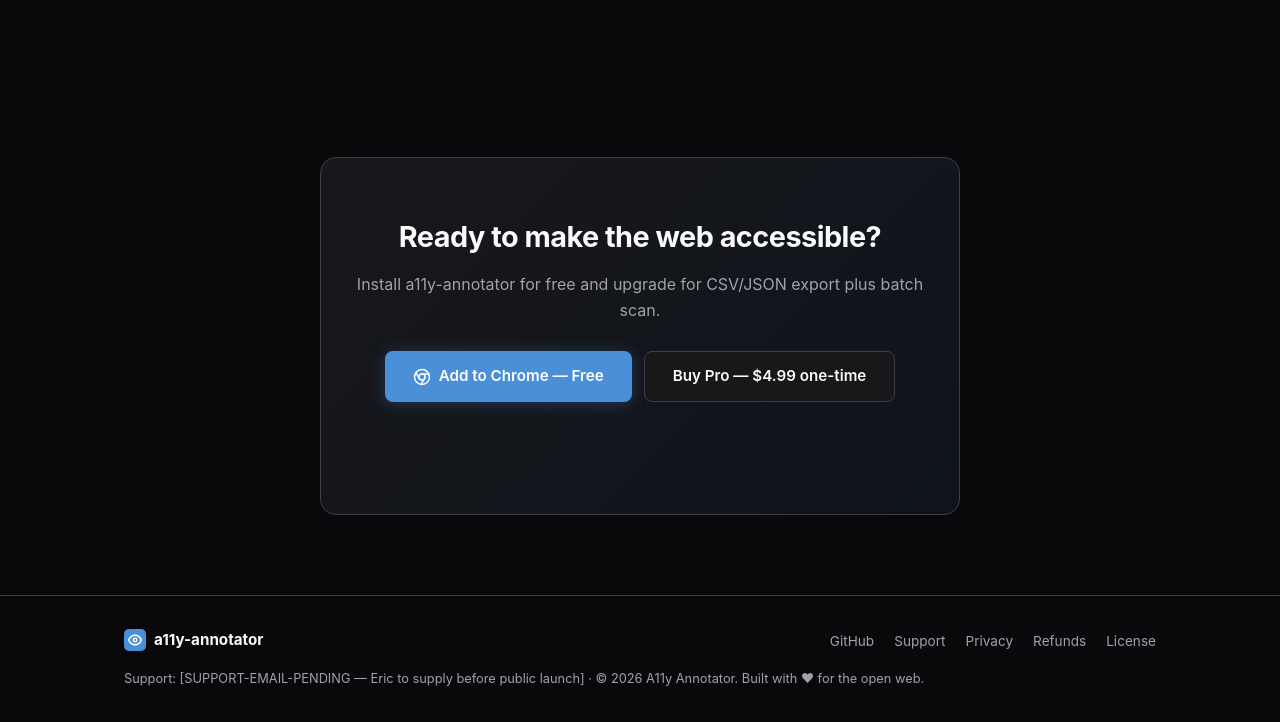
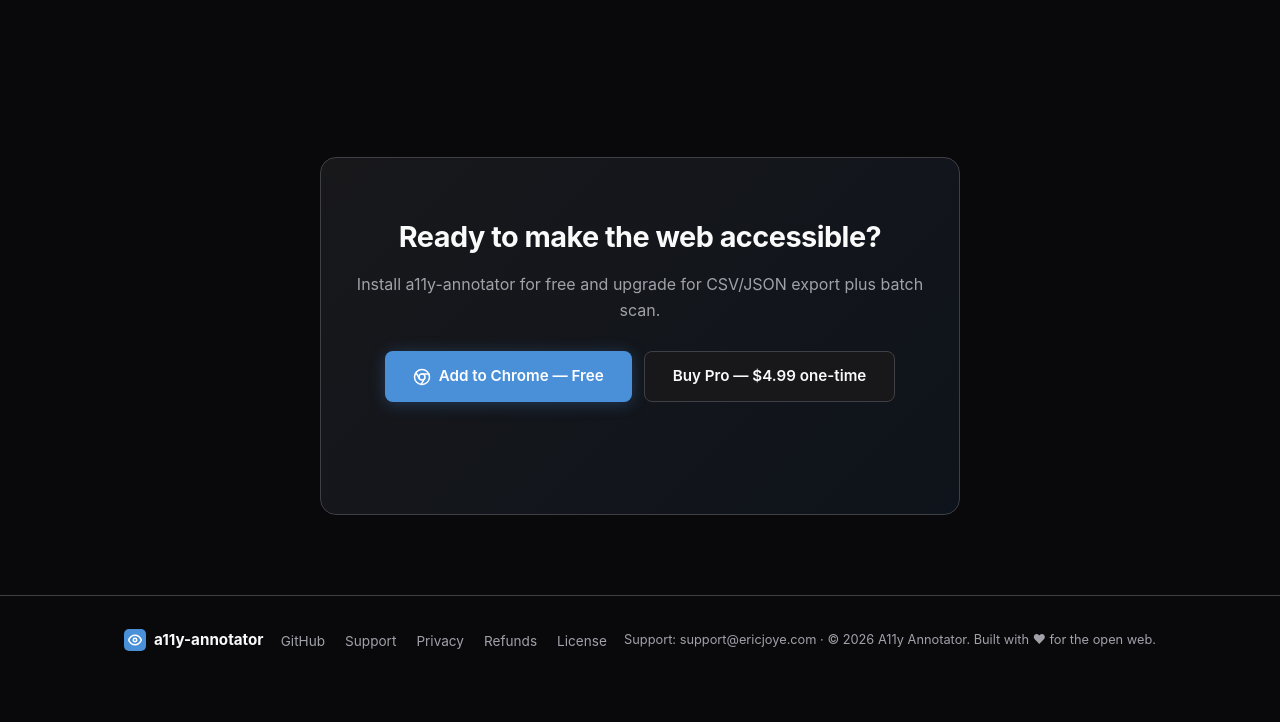
Before and after one commit to ericjoye/a11y-annotator, a plain HTML site: page index.html in a window 1280 px wide. Shown: the part 5202-5924 px from the top of the page. After the commit the page ends 5887 px from the top, so only its background shows below. Drawn offline with Linux system fonts and the light colour scheme.

Commit message:
Sync landing v3: portfolio support email (support@ericjoye.com) in footer

```diff
--- a/index.html
+++ b/index.html
@@ -1137,7 +1137,7 @@
       <li><a href="REFUNDS.md">Refunds</a></li>
       <li><a href="LICENSE">License</a></li>
     </ul>
-    <span class="footer-copy">Support: [SUPPORT-EMAIL-PENDING — Eric to supply before public launch] · © 2026 A11y Annotator. Built with ♥ for the open web.</span>
+    <span class="footer-copy">Support: support@ericjoye.com · © 2026 A11y Annotator. Built with ♥ for the open web.</span>
   </div>
 </footer>
 
```
